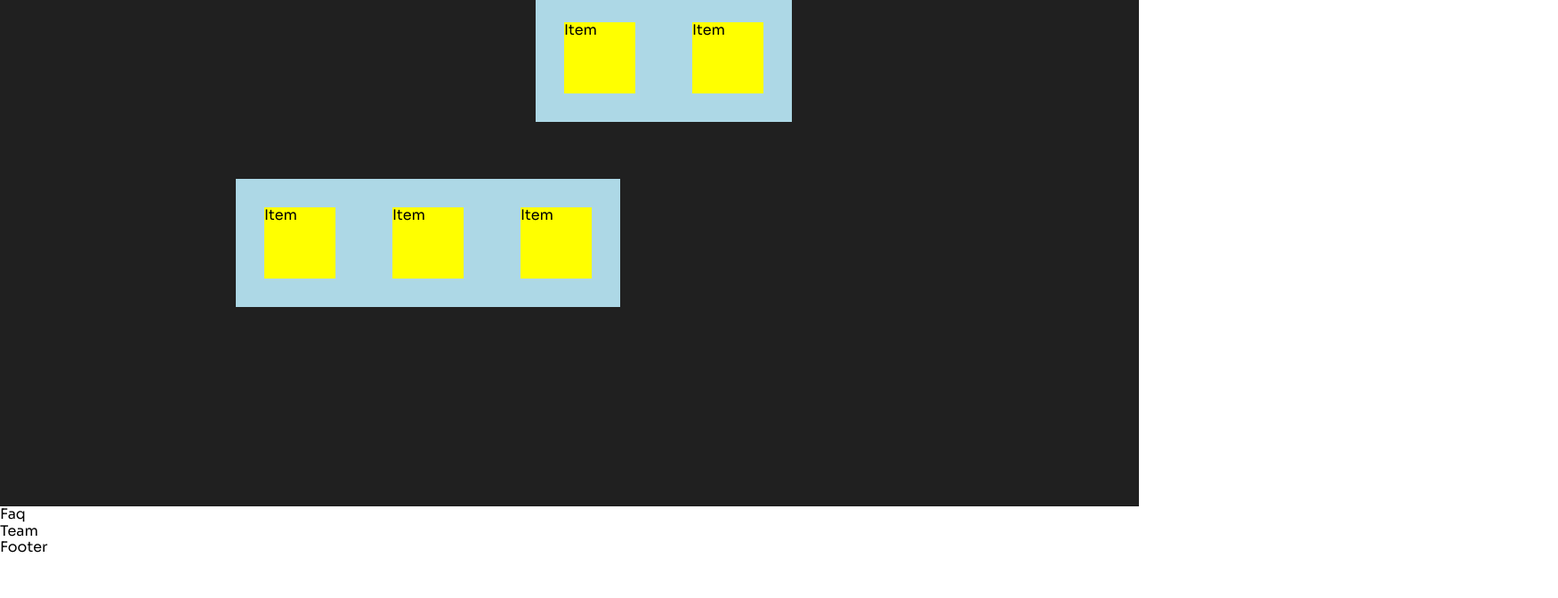
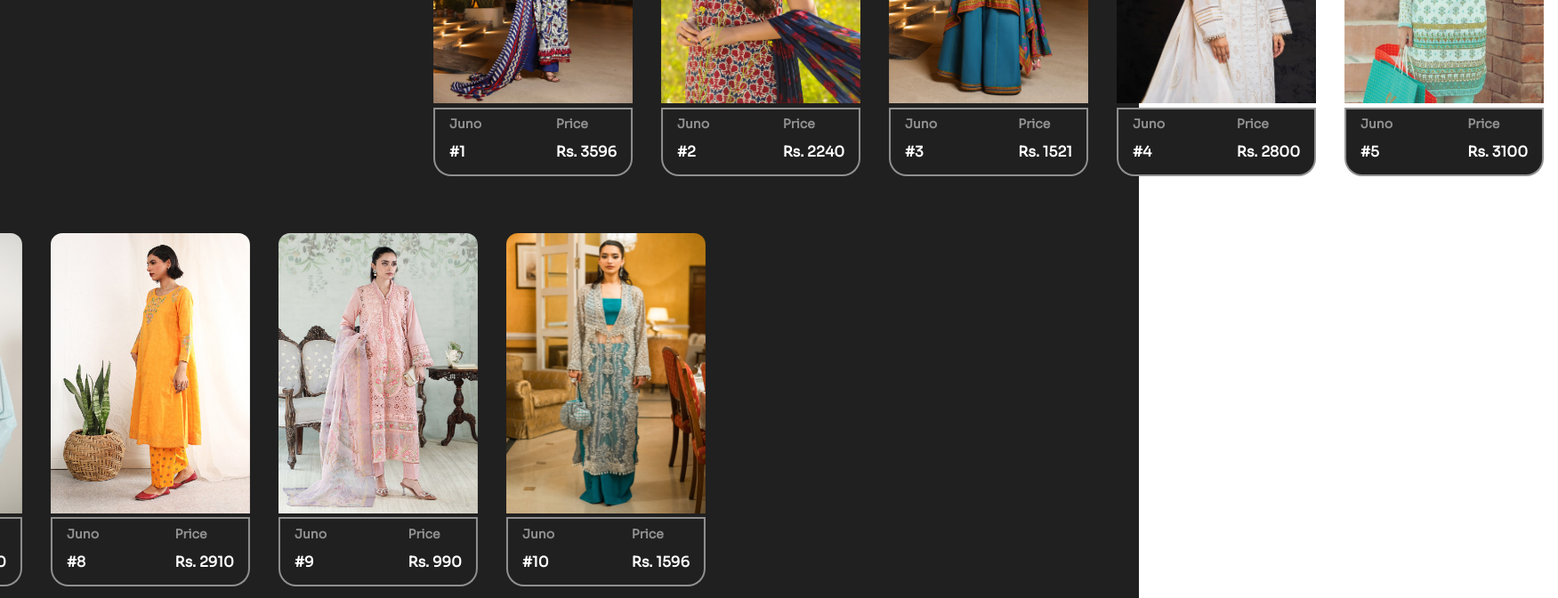
Before and after one commit to momerlk/juno_website, a React (Create React App) app: page / in a window 1280 px wide. Shown: the part 3520-4192 px from the top of the page at 89% size, 1751 px wide, since content can reach past the window. Before the commit the page ends 4145 px from the top, so only its background shows below. Built offline with nearby package versions, Linux system fonts and the light colour scheme; a web font is replaced by a local one.

Commit message:
showcase completed

```diff
--- a/src/components/sections/Showcase.js
+++ b/src/components/sections/Showcase.js
@@ -1,6 +1,17 @@
-import React from "react"
+import React, { useRef } from "react"
 import styled, { keyframes } from "styled-components";
 
+// product images
+import img1 from "../../assets/products/1.webp"
+import img2 from "../../assets/products/2.webp"
+import img3 from "../../assets/products/3.webp"
+import img4 from "../../assets/products/4.webp"
+import img5 from "../../assets/products/5.jpeg"
+import img6 from "../../assets/products/6.webp"
+import img7 from "../../assets/products/7.jpeg"
+import img8 from "../../assets/products/8.jpeg"
+import img9 from "../../assets/products/9.jpeg"
+import img10 from "../../assets/products/10.jpeg"
 
 const Section = styled.div`
 min-height : 100vh;
@@ -22,7 +33,6 @@ const move = keyframes`
 `
 
 const Row = styled.div`
-background-color: lightblue;
 white-space : nowrap;
 box-sizing: content-box;
 
@@ -31,33 +41,96 @@ display : flex;
 
 animation : ${move} 20s linear infinite ${props => props.direction};
 
-div {
-    width : 5rem;
-    height : 5rem;
-    margin : 2rem;
+`
 
-    background-color : yellow;
+const ImgContainer = styled.div`
+width : 14rem;
+margin : 0 1rem;
+
+
+border-radius : 20px;
+cursor : pointer;
+
+img {
+    width : 100%;
+    height : 315px;
+
+    border-top-right-radius: 13px;
+    border-top-left-radius: 13px;
 }
 `
 
-const ProductItem = ({img , number , price}) => {
+const Details = styled.div`
+display : flex;
+justify-content : space-between;
+
+padding : 0.3rem 1rem;
+background-color: ${props => props.theme.text};
+
+border : 2px solid ${props => `rgba(${props.theme.bodyRgba} , 0.5)`};
+
+border-bottom-left-radius : 20px;
+border-bottom-right-radius : 20px;
+
+span {
+    font-size : ${props => props.theme.fontsm};
+    color : ${props => `rgba(${props.theme.bodyRgba},0.5)`};
+    font-weight : 600;
+    line-height : 1.5rem;
+}
+
+h1 {
+    font-size : ${props => props.theme.fontmd};
+    color : ${props => props.theme.body};
+    font-weight : 600;
+
+}
+`
+
+const ProductItem = ({img , number=0 , price=999, passRef}) => {
+
+    let play = (e) => {
+        passRef.current.style.animationPlayState = 'running';
+    }
+    let pause = (e) => {
+        passRef.current.style.animationPlayState = 'paused';
+    }
+
     return (
-        <></>
+        <ImgContainer onMouseOver={e => pause(e)} onMouseOut={e => play(e)}>
+            <img src={img} alt="The Junos"/>
+            <Details>
+                <div>
+                    <span>Juno</span><br />
+                    <h1>#{number}</h1>
+                </div>
+                <div>
+                    <span>Price</span>
+                    <h1>Rs. {Number(price)}</h1>
+                </div>
+            </Details>
+        </ImgContainer>
     )
 }
 
 function Showcase(){
+    const Row1Ref = useRef(null);
+    const Row2Ref = useRef(null);
     return (
         <Section>
-            <Row direction="none">
-                <ProductItem></ProductItem>
-                <div>Item</div>
-                <div>Item</div>
+            <Row direction="none" ref={Row1Ref}>
+                <ProductItem img={img1} number={1} price={3596} passRef={Row1Ref}/>
+                <ProductItem img={img2} number={2} price={2240} passRef={Row1Ref}/>
+                <ProductItem img={img3} number={3} price={1521} passRef={Row1Ref}/>
+                <ProductItem img={img4} number={4} price={2800} passRef={Row1Ref}/>
+                <ProductItem img={img5} number={5} price={3100} passRef={Row1Ref}/>
             </Row>
-            <Row direction="reverse">
-                <div>Item</div>
-                <div>Item</div>
-                <div>Item</div>
+            <Row direction="reverse" ref={Row2Ref}>
+                <ProductItem img={img6} number={6} price={4523} passRef={Row2Ref}/>
+                <ProductItem img={img7} number={7} price={5120} passRef={Row2Ref}/>
+                <ProductItem img={img8} number={8} price={2910} passRef={Row2Ref}/>
+                <ProductItem img={img9} number={9} price={990} passRef={Row2Ref}/>
+                <ProductItem img={img10} number={10} price={1596} passRef={Row2Ref}/>
             </Row>
         </Section>
     )
```
